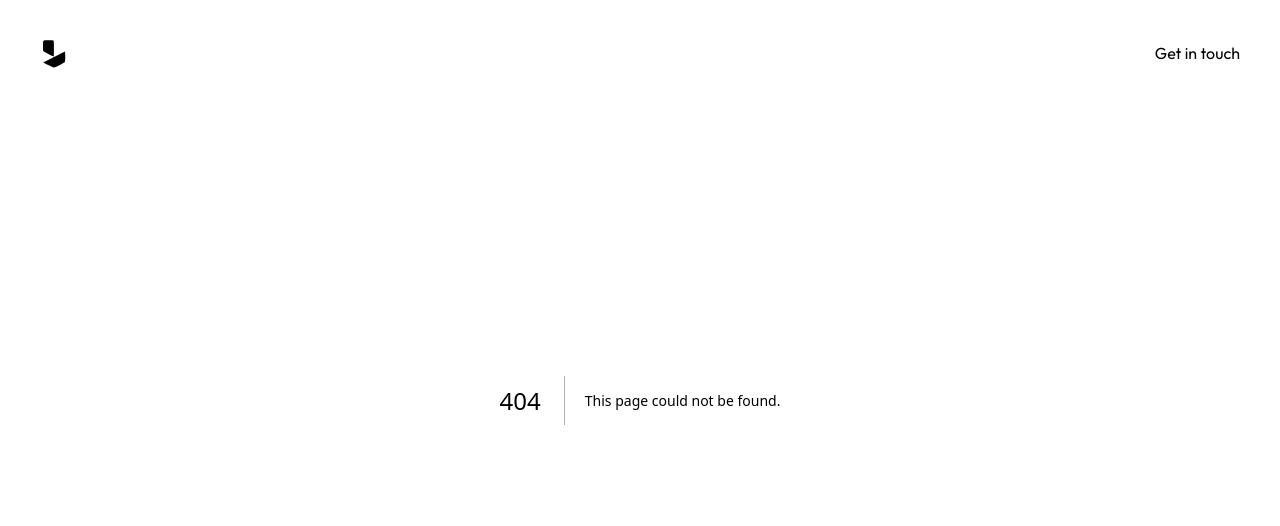
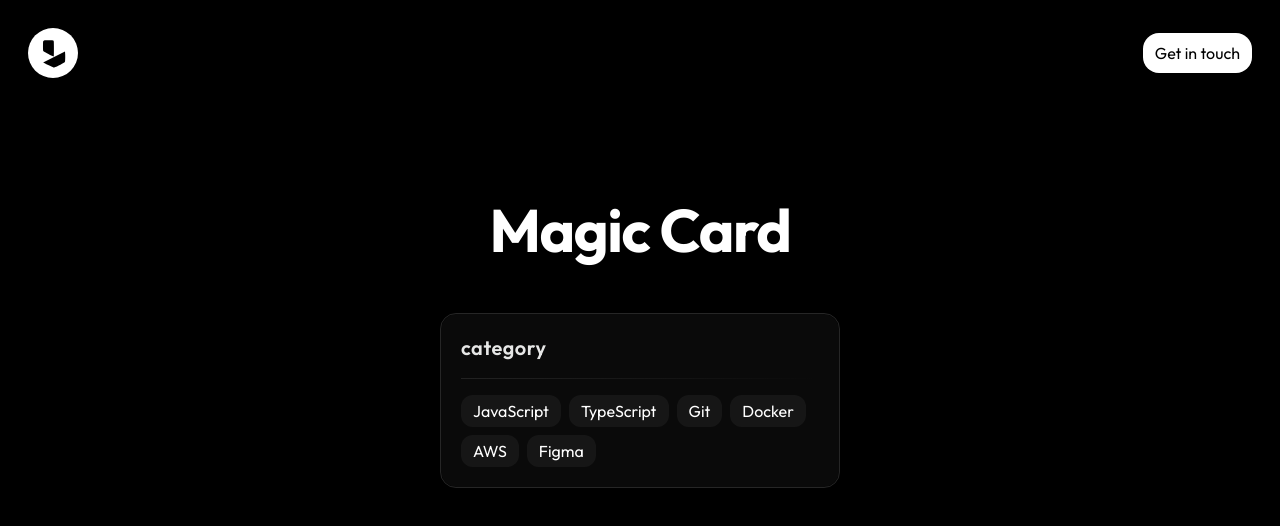
Before and after one commit to lnny8/website, a Next.js app: page /ui/magic-card in a window 1280 px wide. Before the commit this address had no page. Shown: the top 526 px of the page. Built offline with nearby package versions, Linux system fonts and the light colour scheme.

Commit message:
some svg adjustments

```diff
--- a/app/page.tsx
+++ b/app/page.tsx
@@ -14,6 +14,21 @@ import Image from "next/image"
 export default function Page() {
   gsap.registerPlugin(ScrambleTextPlugin, SplitText, ScrollSmoother, ScrollTrigger, DrawSVGPlugin, ScrollToPlugin)
 
+  function updateCardGradient(target: HTMLDivElement, e: React.PointerEvent<HTMLDivElement>, duration = 0.3) {
+    const rect = target.getBoundingClientRect()
+    const pointerX = e.clientX - rect.left
+    const pointerY = e.clientY - rect.top
+    const background = target.querySelector<HTMLElement>("#home-card-bg")
+    if (!background) return
+
+    gsap.to(background, {
+      backgroundImage: `radial-gradient(circle at ${pointerX}px ${pointerY}px, #22c55e 0%, #000 100%)`,
+      opacity: 1,
+      duration,
+      overwrite: "auto",
+    })
+  }
+
   useGSAP(() => {
     const t1 = new SplitText("#home-t1", {type: "words, chars", mask: "words"})
     const t2 = new SplitText("#home-t2", {type: "words, chars", mask: "chars"})
@@ -23,34 +38,37 @@ export default function Page() {
     tl.from(t2.chars, {yPercent: 100, opacity: 1, duration: 0.3, ease: "back.out", stagger: {amount: 0.4}, delay: 0.3}, 0)
     tl.from("#home-s1", {y: 0, opacity: 0, ease: "power2.inOut", duration: 2}, "-=1.4")
     tl.from("#home-skillblock", {y: 70, opacity: 0, ease: "back.inOut", duration: 1, stagger: 0.2}, "<0.6")
-    const pt = gsap.timeline()
+    const pt = gsap.timeline({repeat: -1, yoyo: true})
     pt.set("#home-path", {drawSVG: "0%"})
     pt.to("#home-path", {duration: 4, drawSVG: "100%", ease: "power2.inOut"})
-    pt.to("#home-path", {duration: 1, drawSVG: "10% 20%", ease: "power2.inOut"})
-    pt.to("#home-path", {duration: 1, drawSVG: "80% 90%", ease: "power2.inOut"})
-    pt.to("#home-path", {duration: 1, drawSVG: "0% 30%", ease: "power2.inOut"})
-    pt.to("#home-path", {duration: 1, drawSVG: "0% 70%", ease: "power2.inOut"})
+    pt.to("#home-path", {duration: 3, drawSVG: "10% 20%", ease: "power2.inOut"})
+    pt.to("#home-path", {duration: 3, drawSVG: "80% 90%", ease: "power2.inOut"})
+    pt.to("#home-path", {duration: 4, drawSVG: "0% 30%", ease: "power2.inOut"})
+    pt.to("#home-path", {duration: 2, drawSVG: "0% 70%", ease: "power2.inOut"})
     pt.to("#home-path", {duration: 1, drawSVG: "50% 90%", ease: "power2.inOut"})
-    pt.to("#home-path", {duration: 1, drawSVG: "40% 40%", ease: "power2.inOut"})
+    pt.to("#home-path", {duration: 2, drawSVG: "20% 20%", ease: "power2.inOut"})
 
     gsap.from(t3.chars, {yPercent: 100, opacity: 1, duration: 0.5, ease: "back.out", stagger: 0.05, scrollTrigger: {trigger: "#home-t3", start: "top 90%"}})
     gsap.from("#home-projectblock", {y: 70, opacity: 0, duration: 1, ease: "back.inOut", stagger: 0.2, scrollTrigger: {trigger: "#home-s2", start: "top 85%"}})
   }, [])
 
-  function handleCardEnter(e: React.MouseEvent<HTMLDivElement, MouseEvent>) {
-    const bgTween = gsap.getTweensOf(e.currentTarget.querySelector("#home-card-bg"))
-    if (bgTween.length === 0) {
-      gsap.to(e.currentTarget.querySelector("#home-card-bg"), {backgroundImage: "linear-gradient(180deg, #22c55e 100%, #000 100%)", opacity: 1, duration: 1})
-    }
+  function handleCardEnter(e: React.PointerEvent<HTMLDivElement>) {
+    updateCardGradient(e.currentTarget, e, 0.6)
 
-    const skillListTween = gsap.getTweensOf(e.currentTarget.querySelectorAll("#home-skillList-item"))
+    const skillItems = e.currentTarget.querySelectorAll("#home-skillList-item")
+    const skillListTween = gsap.getTweensOf(skillItems)
     if (skillListTween.length === 0) {
-      gsap.to(e.currentTarget.querySelectorAll("#home-skillList-item"), {scrambleText: {text: "{original}", chars: "lowerCase", revealDelay: 0, speed: 0.3}, duration: 1, ease: "power2.inOut", stagger: 0.1})
+      gsap.to(skillItems, {scrambleText: {text: "{original}", chars: "lowerCase", revealDelay: 0, speed: 0.3}, duration: 1, ease: "power2.inOut", stagger: 0.1})
     }
   }
-  function handleCardLeave(e: React.MouseEvent<HTMLDivElement, MouseEvent>) {
-    gsap.killTweensOf(e.currentTarget.querySelector("#home-card-bg"))
-    gsap.to(e.currentTarget.querySelector("#home-card-bg"), {backgroundImage: "linear-gradient(180deg, #22c55e 0%, #000 0%)", opacity: 0, duration: 0.5})
+  function handleCardMove(e: React.PointerEvent<HTMLDivElement>) {
+    updateCardGradient(e.currentTarget, e, 0.2)
+  }
+  function handleCardLeave(e: React.PointerEvent<HTMLDivElement>) {
+    const background = e.currentTarget.querySelector("#home-card-bg")
+    if (!background) return
+    gsap.killTweensOf(background)
+    gsap.to(background, {backgroundImage: "radial-gradient(circle at 0px 0px, #22c55e 0%, #000 100%)", opacity: 0, duration: 0.5})
   }
 
   const skills = {
@@ -58,8 +76,8 @@ export default function Page() {
     "🔧 Development": ["n8n", "Git", "Docker", "Hetzner Cloud", "coolify", "replicate", "Ubuntu"],
     "🔒 Security & Access": ["auth0", "HMAC", "JWT", "OAuth", "Stripe API", "Webhooks"],
     "🎨 Design": ["Webdesign", "Mobile Design", "Custom Tkinter", "Figma", "Blender"],
-    "🧩 Frameworks": ["React", "Next.js", "Expo", "OpenCV", "supabase"],
-    "📚 Libraries": ["Three.js", "GSAP", "Motion", "TailwindCSS", "Pytorch & PyBullet (learning)"],
+    "🧩 Frameworks": ["React", "Next.js", "Expo", "OpenCV", "Supabase"],
+    "📚 Libraries": ["Three.js", "GSAP", "Motion", "TailwindCSS", "Pytorch (learning)"],
   }
 
   return (
@@ -93,17 +111,15 @@ export default function Page() {
 
           <div className="grid grid-cols-1 sm:grid-cols-2 lg:grid-cols-3 gap-6">
             {Object.entries(skills).map(([category, skillList]) => (
-              <div id="home-skillblock" key={category} className="group relative cursor-pointer border-neutral-800 border-1 rounded-[16px] p-5"
-              onPointerEnter={(e) => handleCardEnter(e)} onPointerLeave={(e) => handleCardLeave(e)}>
-                <div id="home-card-bg" style={{backgroundImage: "linear-gradient(180deg, #22c55e 0%, #000 0%)"}}
-                className="absolute -inset-[1px] rounded-[16px] -z-5 opacity-0 blur-sm" />
+              <div id="home-skillblock" key={category} className="group relative border-neutral-800 border-1 rounded-[16px] p-5" onPointerEnter={handleCardEnter} onPointerMove={handleCardMove} onPointerLeave={handleCardLeave}>
+                <div id="home-card-bg" style={{backgroundImage: "radial-gradient(circle at 0px 0px, #22c55e 0%, #000 100%)"}} className="absolute -inset-[1px] rounded-[16px] -z-5 opacity-0 blur-sm" />
                 <div className="absolute inset-0 bg-neutral-950 -z-4 rounded-[16px]" />
-                <h3 className="text-lg sm:text-xl font-semibold tracking-wide text-white/90">{category}</h3>
+                <h3 className="text-lg sm:text-xl font-semibold tracking-wide text-white/90 cursor-pointer">{category}</h3>
                 <div className="my-4 h-px w-full bg-gradient-to-r from-white/10 via-white/5 to-transparent" />
 
                 <div className="flex flex-wrap gap-2">
                   {skillList.map((skill) => (
-                    <span id="home-skillList-item" className="bg-white/5 items-center rounded-xl px-3 py-1" key={skill}>
+                    <span id="home-skillList-item" className="cursor-pointer bg-white/5 items-center rounded-xl px-3 py-1" key={skill}>
                       {skill}
                     </span>
                   ))}
--- /dev/null
+++ b/app/ui/magic-card/page.tsx
@@ -0,0 +1,64 @@
+"use client"
+import React from "react"
+import gsap from "gsap"
+import {useGSAP} from "@gsap/react"
+import {ScrambleTextPlugin} from "gsap/ScrambleTextPlugin"
+import {PointerEvent as ReactPointerEvent} from "react"
+
+export default function UIPage() {
+  function updateCardGradient(target: HTMLDivElement, e: ReactPointerEvent<HTMLDivElement>, duration = 0.3) {
+    const rect = target.getBoundingClientRect()
+    const pointerX = e.clientX - rect.left
+    const pointerY = e.clientY - rect.top
+    const background = target.querySelector<HTMLElement>("#home-card-bg")
+    if (!background) return
+
+    gsap.to(background, {
+      backgroundImage: `radial-gradient(circle at ${pointerX}px ${pointerY}px, #22c55e 0%, #000 100%)`,
+      opacity: 1,
+      duration,
+      overwrite: "auto",
+    })
+  }
+
+  function handleCardEnter(e: ReactPointerEvent<HTMLDivElement>) {
+    updateCardGradient(e.currentTarget, e, 0.6)
+
+    const skillItems = e.currentTarget.querySelectorAll("#home-skillList-item")
+    const skillListTween = gsap.getTweensOf(skillItems)
+    if (skillListTween.length === 0) {
+      gsap.to(skillItems, {scrambleText: {text: "{original}", chars: "lowerCase", revealDelay: 0, speed: 0.3}, duration: 1, ease: "power2.inOut", stagger: 0.1})
+    }
+  }
+  function handleCardMove(e: ReactPointerEvent<HTMLDivElement>) {
+    updateCardGradient(e.currentTarget, e, 0.2)
+  }
+  function handleCardLeave(e: ReactPointerEvent<HTMLDivElement>) {
+    const background = e.currentTarget.querySelector("#home-card-bg")
+    if (!background) return
+    gsap.killTweensOf(background)
+    gsap.to(background, {backgroundImage: "radial-gradient(circle at 0px 0px, #22c55e 0%, #000 100%)", opacity: 0, duration: 0.5})
+  }
+
+  const skillList = ["JavaScript", "TypeScript", "Git", "Docker", "AWS", "Figma"]
+
+  return (
+    <main className="h-screen flex items-center justify-center flex-col">
+      <h1 id="home-t1" className="text-6xl font-bold mb-4 absolute top-50 tracking-tight">Magic Card</h1>
+      <div id="home-skillblock" key={"category"} className="max-w-100 group relative border-neutral-800 border-1 rounded-[16px] p-5" onPointerEnter={handleCardEnter} onPointerMove={handleCardMove} onPointerLeave={handleCardLeave}>
+        <div id="home-card-bg" style={{backgroundImage: "radial-gradient(circle at 0px 0px, #22c55e 0%, #000 100%)"}} className="absolute -inset-[1px] rounded-[16px] -z-5 opacity-0 blur-sm" />
+        <div className="absolute inset-0 bg-neutral-950 -z-4 rounded-[16px]" />
+        <h3 className="text-lg sm:text-xl font-semibold tracking-wide text-white/90 cursor-pointer">{"category"}</h3>
+        <div className="my-4 h-px w-full bg-gradient-to-r from-white/10 via-white/5 to-transparent" />
+
+        <div className="flex flex-wrap gap-2">
+          {skillList.map((skill) => (
+            <span id="home-skillList-item" className="cursor-pointer bg-white/5 items-center rounded-xl px-3 py-1" key={skill}>
+              {skill}
+            </span>
+          ))}
+        </div>
+      </div>
+    </main>
+  )
+}
--- a/lib/card.tsx
+++ /dev/null
@@ -1,18 +0,0 @@
-import React from "react"
-
-export default function Card({category, skillList}: {category: string; skillList: string[]}) {
-  return (
-    <div id="home-skillblock" key={category} className="group relative rounded-2xl p-5 border-1 border-white/10 bg-white/10 backdrop-blur-xl">
-      <h3 className="text-lg sm:text-xl font-semibold tracking-wide text-white/90">{category}</h3>
-      <div className="my-4 h-px w-full bg-gradient-to-r from-white/10 via-white/5 to-transparent" />
-
-      <div className="flex flex-wrap gap-2">
-        {skillList.map((skill) => (
-          <span className="bg-white/5 items-center rounded-xl px-3 py-1" key={skill}>
-            {skill}
-          </span>
-        ))}
-      </div>
-    </div>
-  )
-}
```
Also changed, not shown: app/ui/page.tsx (added).
